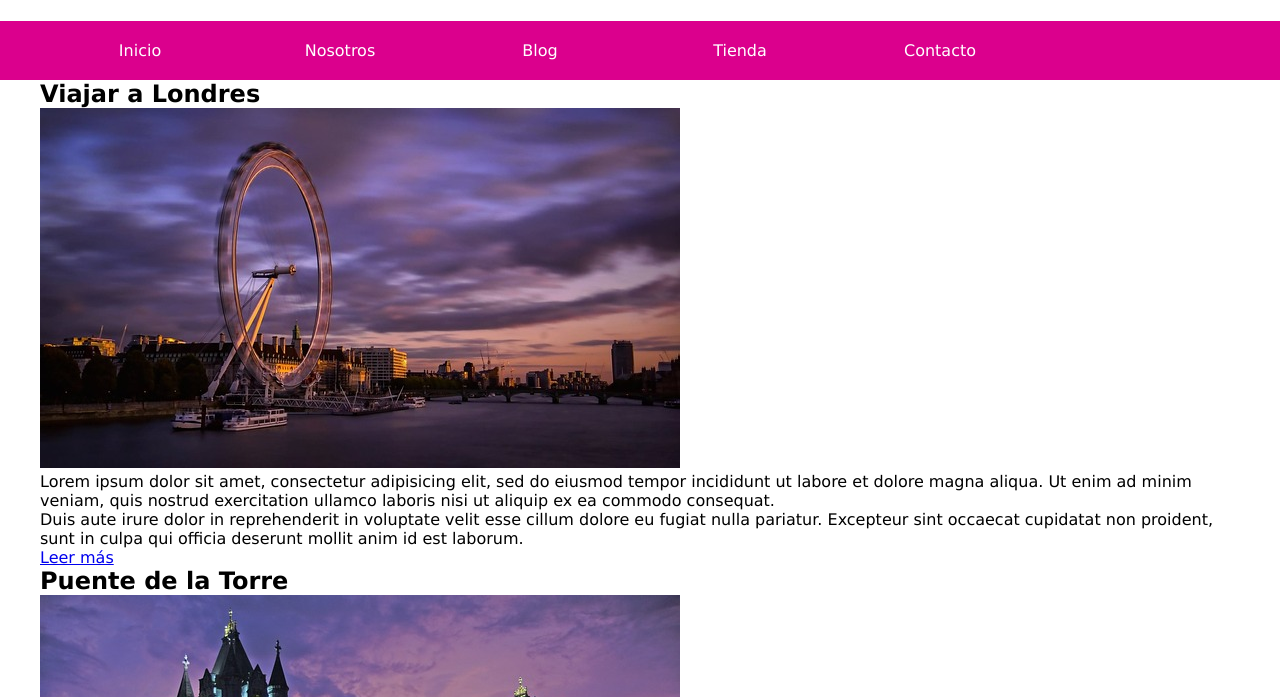
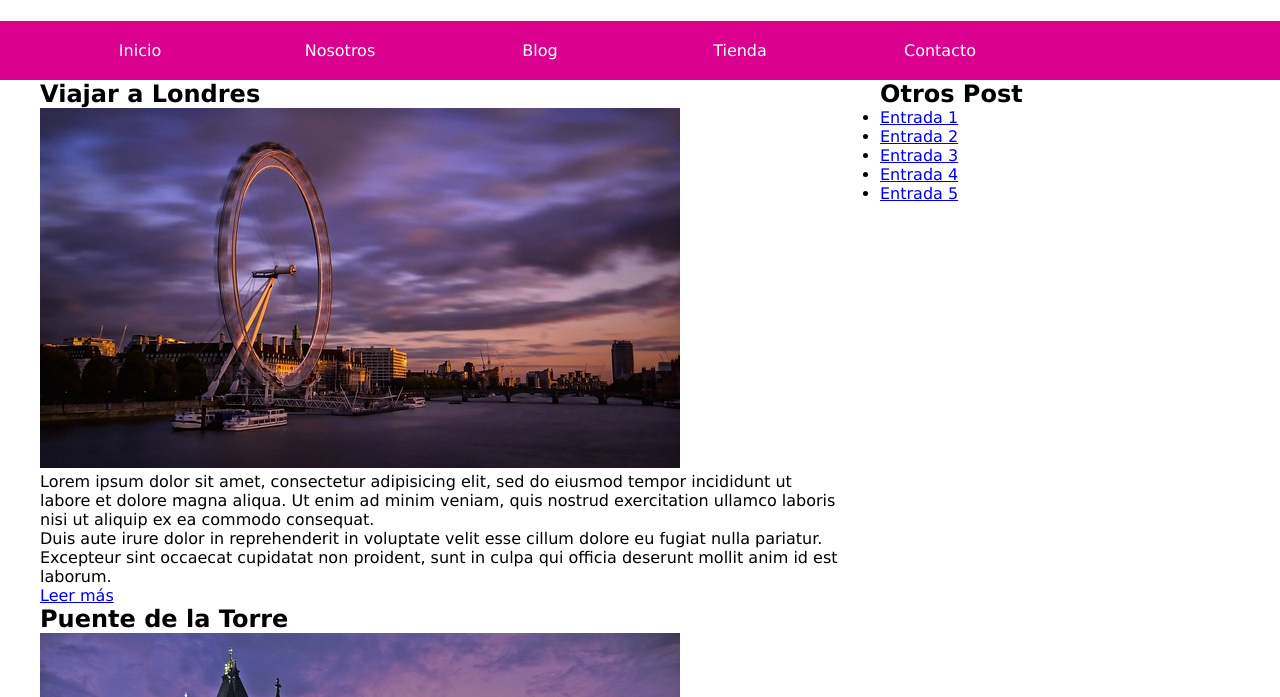
Before and after one commit to gnuedwin/blog-viajes, a plain HTML site: page index.html in a window 1280 px wide. Shown: the part 103-800 px from the top of the page. Drawn offline with Linux system fonts and the light colour scheme.

Commit message:
estilo contenedor-principal

```diff
--- a/css/estilos.css
+++ b/css/estilos.css
@@ -66,3 +66,22 @@ nav ul li:hover > ul {
 nav ul li:hover {
   background-color: rgba(0, 184, 228, 1);
 }
+/** Contenido principal **/
+div.contenido::after {
+  content: '';
+  display: block;
+  clear: both;
+
+}
+main {
+  width: 70%;
+  float: left;
+  padding-right: 40px;
+
+}
+aside {
+  float: right;
+  width: 30%;
+
+
+}
```
